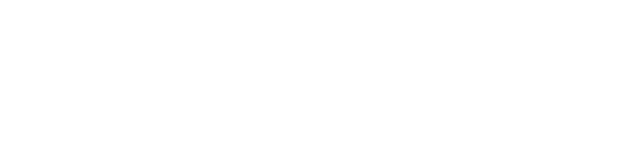
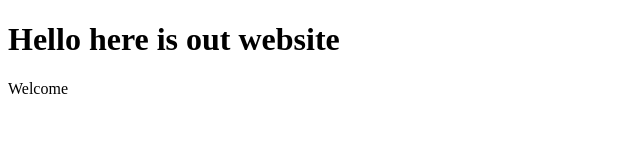
Before and after one commit to Brya0102/Laboratory-1, a plain HTML site: page index.html in a window 1280 px wide. Shown: the whole page, without its empty margins (0-640 px from the left). Drawn offline with Linux system fonts and the light colour scheme.

Commit message:
added content to index.html

```diff
--- a/index.html
+++ b/index.html
@@ -7,6 +7,7 @@
     <title>Document</title>
 </head>
 <body>
-
+    <h1>Hello here is out website </h1>
+    <p>Welcome</p>
 </body>
 </html>
```
